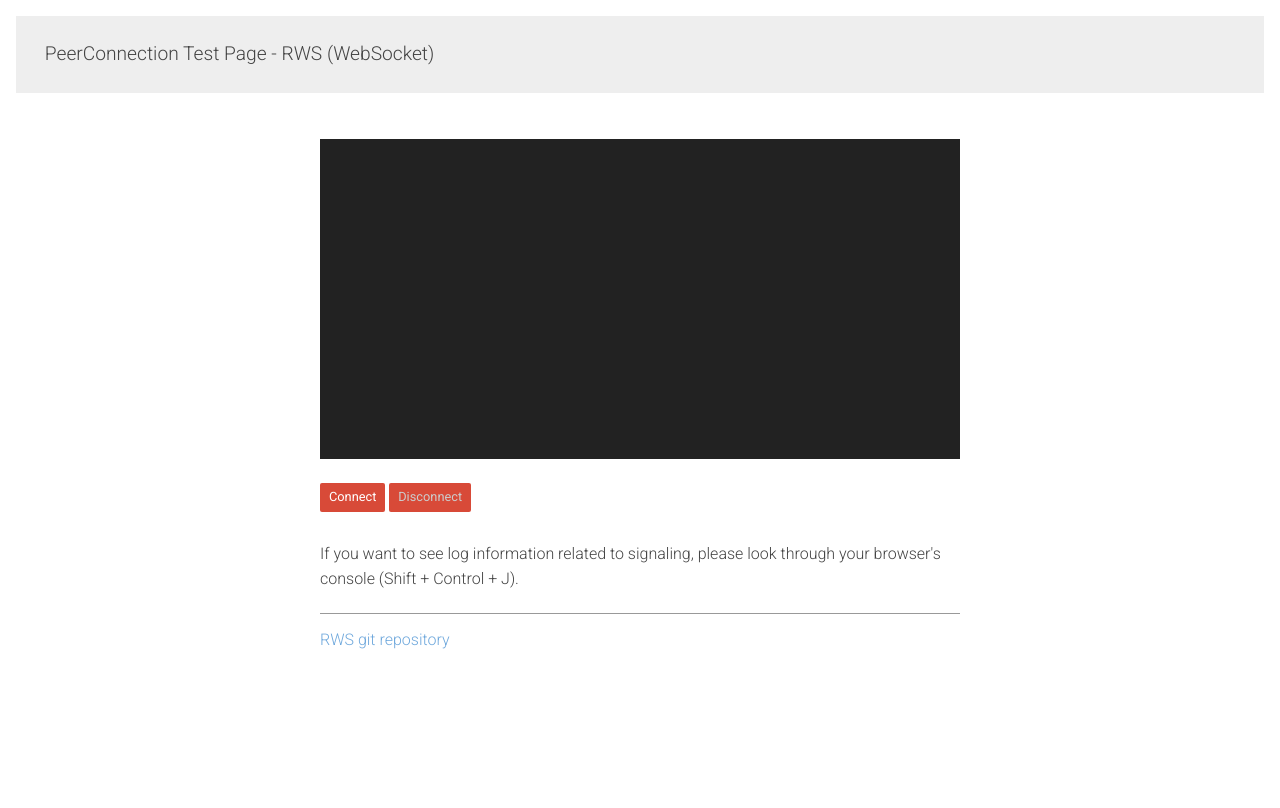
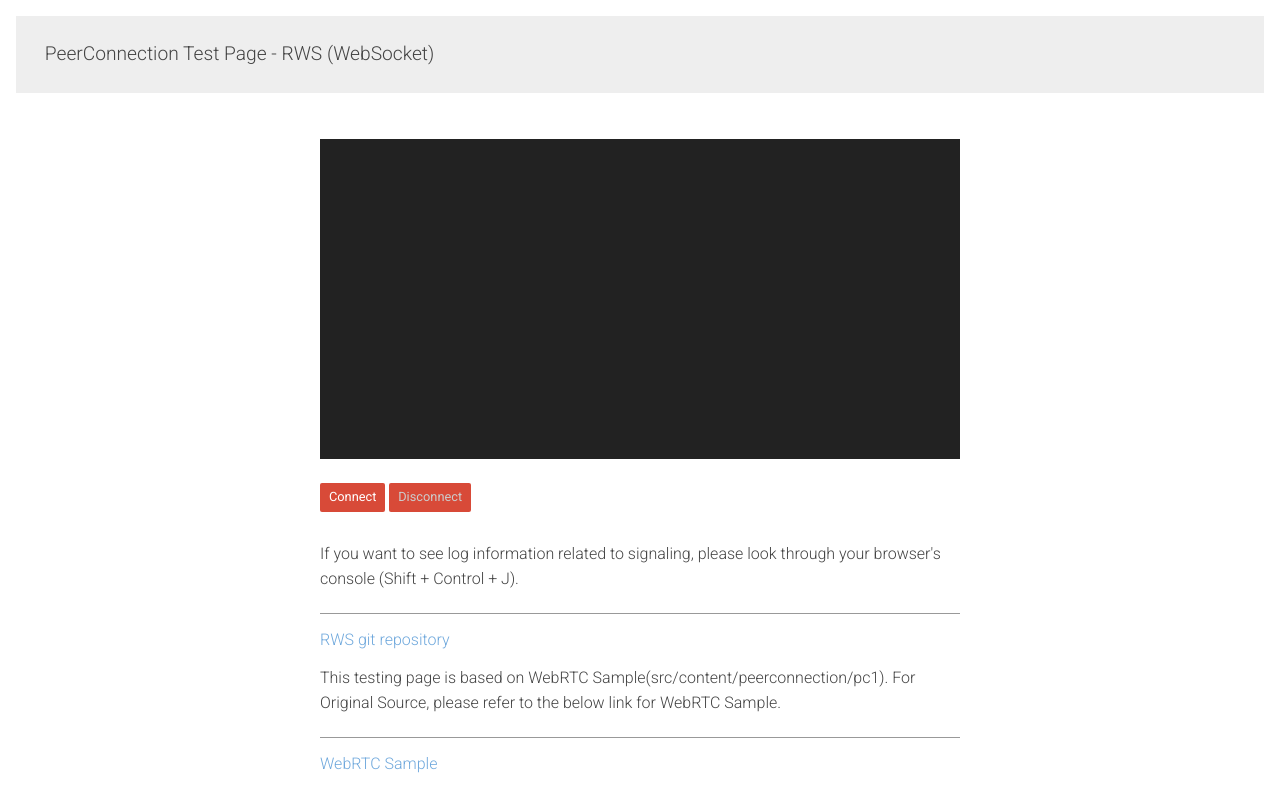
Before and after one commit to kclyu/rpi-webrtc-streamer, a plain HTML site: page web-root/native-peerconnection/index.html in a window 1280 px wide. Drawn offline with Linux system fonts and the light colour scheme.

Commit message:
Adding source origin description of html and js

```diff
--- a/web-root/native-peerconnection/index.html
+++ b/web-root/native-peerconnection/index.html
@@ -38,6 +38,8 @@
 
     <p>If you want to see log information related to signaling, please look through your browser's console (Shift + Control + J).</a></p>
     <a href="https://github.com/kclyu/rpi-webrtc-streamer" title="rpi-webrtc-streamer" id="viewSource">RWS git repository</a>
+    <p>This testing page is based on WebRTC Sample(src/content/peerconnection/pc1). For Original Source, please refer to the below link for WebRTC Sample.</a></p>
+    <a href="https://github.com/webrtc/samples" title="webrtc/sample" id="viewSource">WebRTC Sample</a>
 
   </div>
 
```
Also changed, not shown: web-root/bitrate/index.html (+3 -0 lines).
